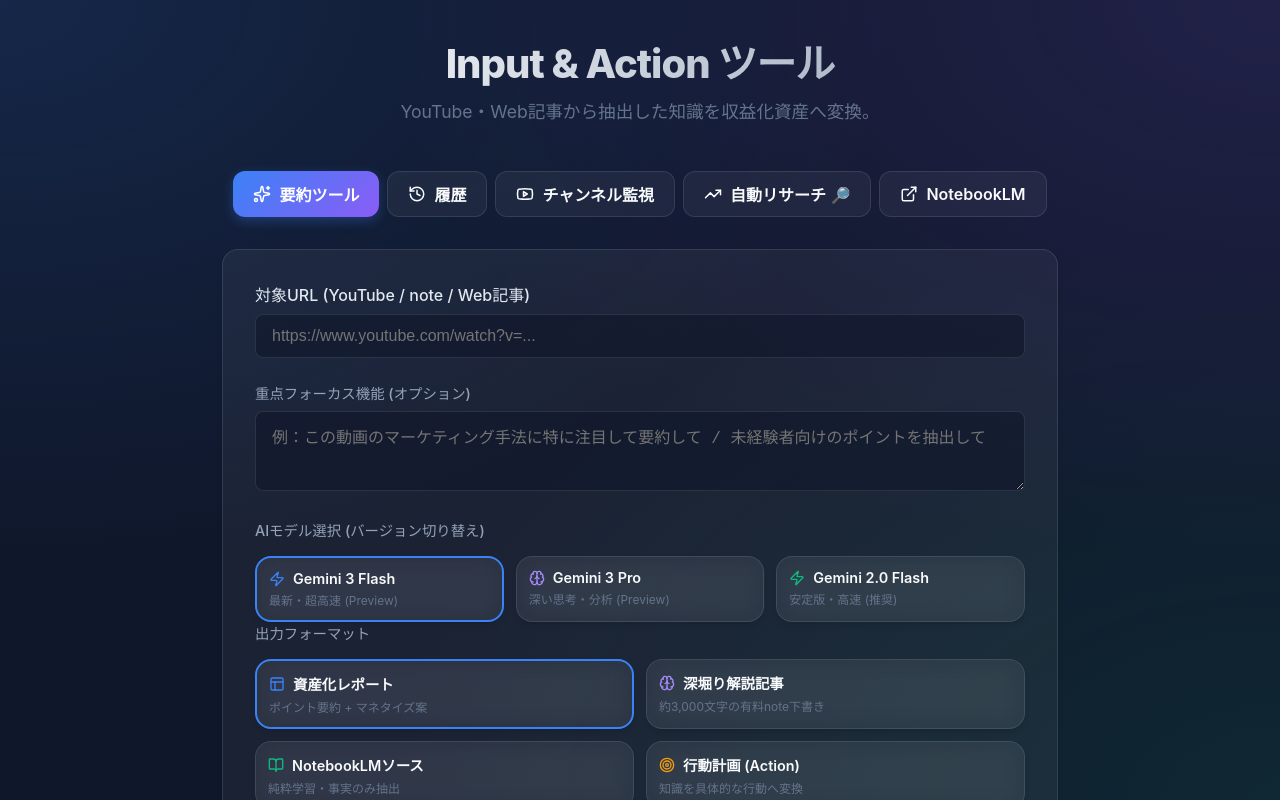
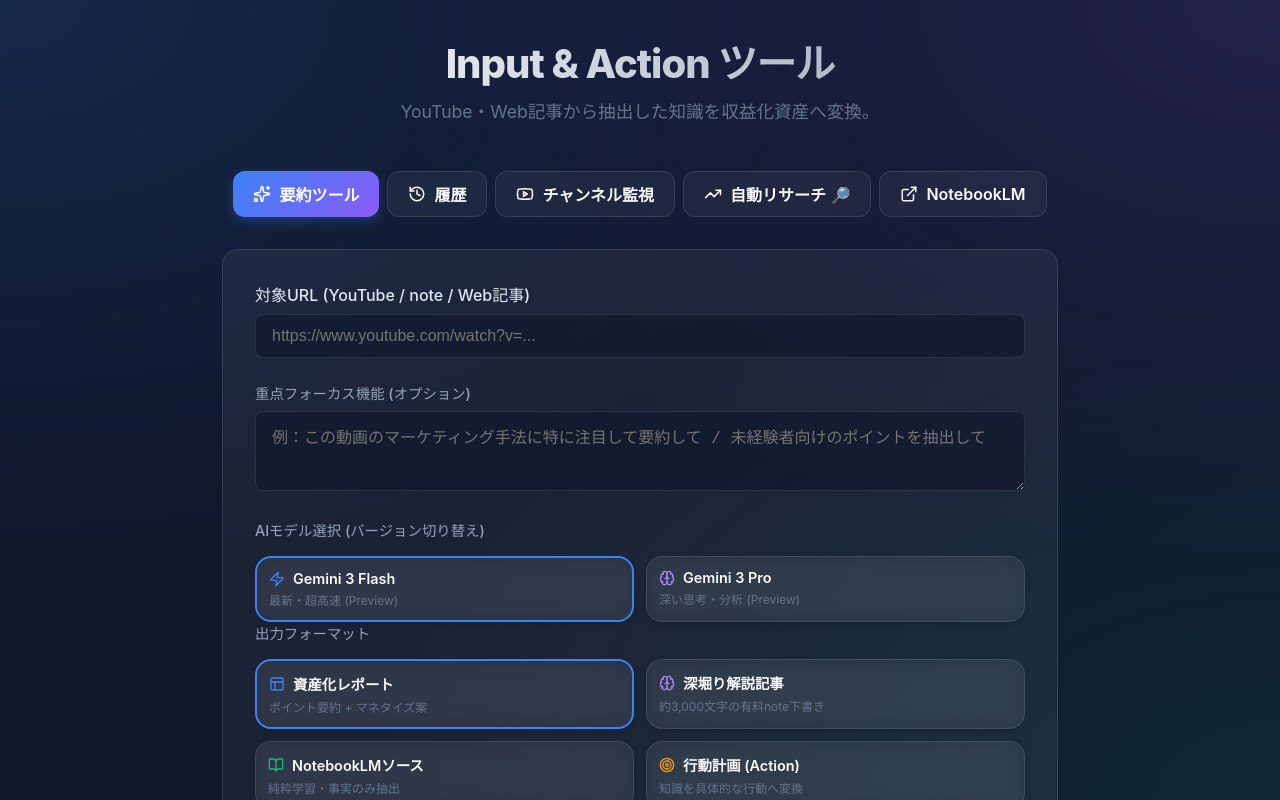
Before and after one commit to makutadasu/skillup, a Next.js app: page / in a window 1280 px wide. Shown: the top 800 px of the page. Built offline with nearby package versions, Linux system fonts and the light colour scheme.

Commit message:
fix: update deprecated Gemini model names (preview → stable)

```diff
--- a/src/app/api/batch-process/route.ts
+++ b/src/app/api/batch-process/route.ts
@@ -42,7 +42,7 @@
                     data.content,
                     'youtube',
                     focusPrompt,
-                    'gemini-3-flash-preview',
+                    'gemini-3-flash',
                     url,
                     outputMode
                 );
--- a/src/app/page.tsx
+++ b/src/app/page.tsx
@@ -39,7 +39,7 @@
   // Main feature state
   const [url, setUrl] = useState('');
   const [focusPrompt, setFocusPrompt] = useState('');
-  const [modelType, setModelType] = useState<GeminiModelType>('gemini-3-flash-preview');
+  const [modelType, setModelType] = useState<GeminiModelType>('gemini-3-flash');
   const [outputMode, setOutputMode] = useState<'report' | 'article' | 'notebook-source' | 'action-plan'>('report');
   const [result, setResult] = useState('');
   const [currentTitle, setCurrentTitle] = useState('');
@@ -581,11 +581,11 @@
               <label style={{ display: 'block', marginBottom: '1rem', fontWeight: 500, color: '#94a3b8', fontSize: '0.9rem' }}>
                 AIモデル選択 (バージョン切り替え)
               </label>
-              <div className="grid-3">
+              <div className="grid-2">
                 <div
-                  className={`glass-panel hover-scale ${modelType === 'gemini-3-flash-preview' ? 'selected-model' : ''}`}
-                  onClick={() => setModelType('gemini-3-flash-preview')}
-                  style={{ padding: '12px', cursor: 'pointer', border: modelType === 'gemini-3-flash-preview' ? '2px solid var(--primary)' : undefined }}
+                  className={`glass-panel hover-scale ${modelType === 'gemini-3-flash' ? 'selected-model' : ''}`}
+                  onClick={() => setModelType('gemini-3-flash')}
+                  style={{ padding: '12px', cursor: 'pointer', border: modelType === 'gemini-3-flash' ? '2px solid var(--primary)' : undefined }}
                 >
                   <div style={{ display: 'flex', alignItems: 'center', gap: '8px', marginBottom: '4px' }}>
                     <Zap size={16} color="#3b82f6" />
@@ -594,26 +594,15 @@
                   <p style={{ fontSize: '0.75rem', color: 'var(--secondary)', margin: 0 }}>最新・超高速 (Preview)</p>
                 </div>
                 <div
-                  className={`glass-panel hover-scale ${modelType === 'gemini-3-pro-preview' ? 'selected-model' : ''}`}
-                  onClick={() => setModelType('gemini-3-pro-preview')}
-                  style={{ padding: '12px', cursor: 'pointer', border: modelType === 'gemini-3-pro-preview' ? '2px solid var(--accent)' : undefined }}
+                  className={`glass-panel hover-scale ${modelType === 'gemini-3-pro' ? 'selected-model' : ''}`}
+                  onClick={() => setModelType('gemini-3-pro')}
+                  style={{ padding: '12px', cursor: 'pointer', border: modelType === 'gemini-3-pro' ? '2px solid var(--accent)' : undefined }}
                 >
                   <div style={{ display: 'flex', alignItems: 'center', gap: '8px', marginBottom: '4px' }}>
                     <Brain size={16} color="#a78bfa" />
                     <span style={{ fontSize: '0.9rem', fontWeight: 600 }}>Gemini 3 Pro</span>
                   </div>
                   <p style={{ fontSize: '0.75rem', color: 'var(--secondary)', margin: 0 }}>深い思考・分析 (Preview)</p>
-                </div>
-                <div
-                  className={`glass-panel hover-scale ${modelType === 'gemini-2.0-flash-exp' ? 'selected-model' : ''}`}
-                  onClick={() => setModelType('gemini-2.0-flash-exp')}
-                  style={{ padding: '12px', cursor: 'pointer', border: modelType === 'gemini-2.0-flash-exp' ? '2px solid #10b981' : undefined }}
-                >
-                  <div style={{ display: 'flex', alignItems: 'center', gap: '8px', marginBottom: '4px' }}>
-                    <Zap size={16} color="#10b981" />
-                    <span style={{ fontSize: '0.9rem', fontWeight: 600 }}>Gemini 2.0 Flash</span>
-                  </div>
-                  <p style={{ fontSize: '0.75rem', color: 'var(--secondary)', margin: 0 }}>安定版・高速 (推奨)</p>
                 </div>
               </div>
 
--- a/src/lib/llm_hybrid.ts
+++ b/src/lib/llm_hybrid.ts
@@ -7,7 +7,7 @@
     rawText: string,
     contextType: 'youtube' | 'web',
     focusPoint?: string,
-    modelType: GeminiModelType = 'gemini-3-flash-preview',
+    modelType: GeminiModelType = 'gemini-3-flash',
     url?: string, // Optional URL if we want Gemini to use its grounding/access
     outputMode: 'report' | 'article' | 'notebook-source' | 'action-plan' = 'report' // New parameter for output control
 ) {
--- a/src/types/gemini.ts
+++ b/src/types/gemini.ts
@@ -1,7 +1,6 @@
 export type GeminiModelType =
-    | 'gemini-3-pro-preview' // 戦略分析・思考重視 (Gemini 3 Pro)
-    | 'gemini-3-flash-preview' // 高速・大量要約重視 (Flash)
-    | 'gemini-2.0-flash-exp' // 次世代高速モデル (Stable)
+    | 'gemini-3-pro' // 戦略分析・思考重視 (Gemini 3 Pro)
+    | 'gemini-3-flash' // 高速・大量要約重視 (Flash)
     | 'gemini-1.5-flash' // 安定版高速モデル
     | 'gemini-1.5-pro'; // 安定版高精度モデル
 
```
